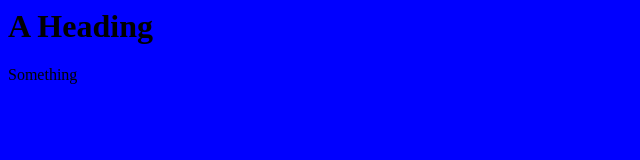
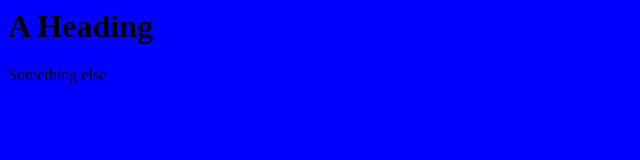
Before and after one commit to lukehellis/first, a plain HTML site: page index.html in a window 1280 px wide. Shown: the full height of the page, 0-640 px from the left. Drawn offline with Linux system fonts and the light colour scheme.

Commit message:
something else

```diff
--- a/index.html
+++ b/index.html
@@ -6,7 +6,7 @@
 
 <body bgcolor="blue">
     <h1>A Heading</h1>
-    <p>Something
+    <p>Something else
 </body>
 
 </html>
```
